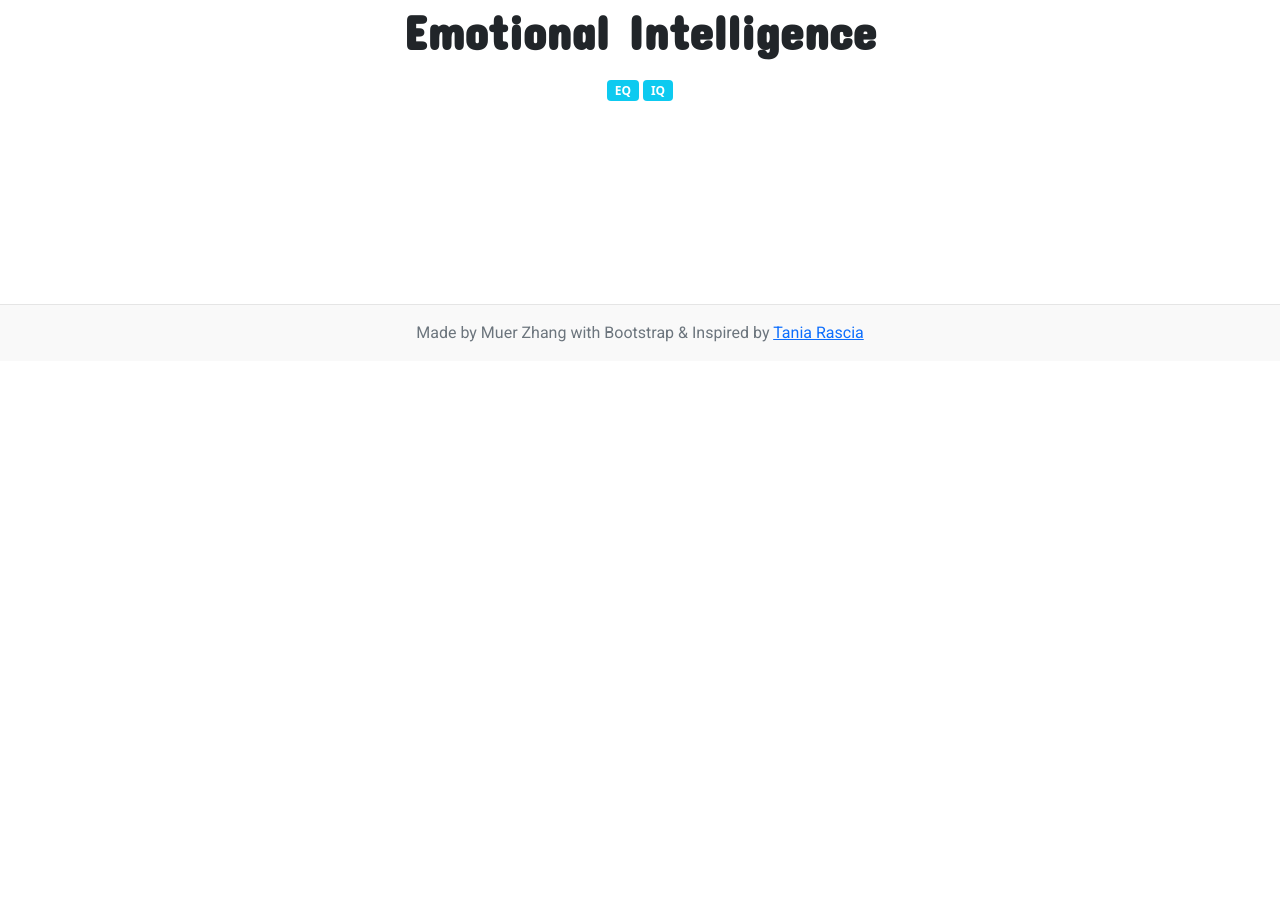
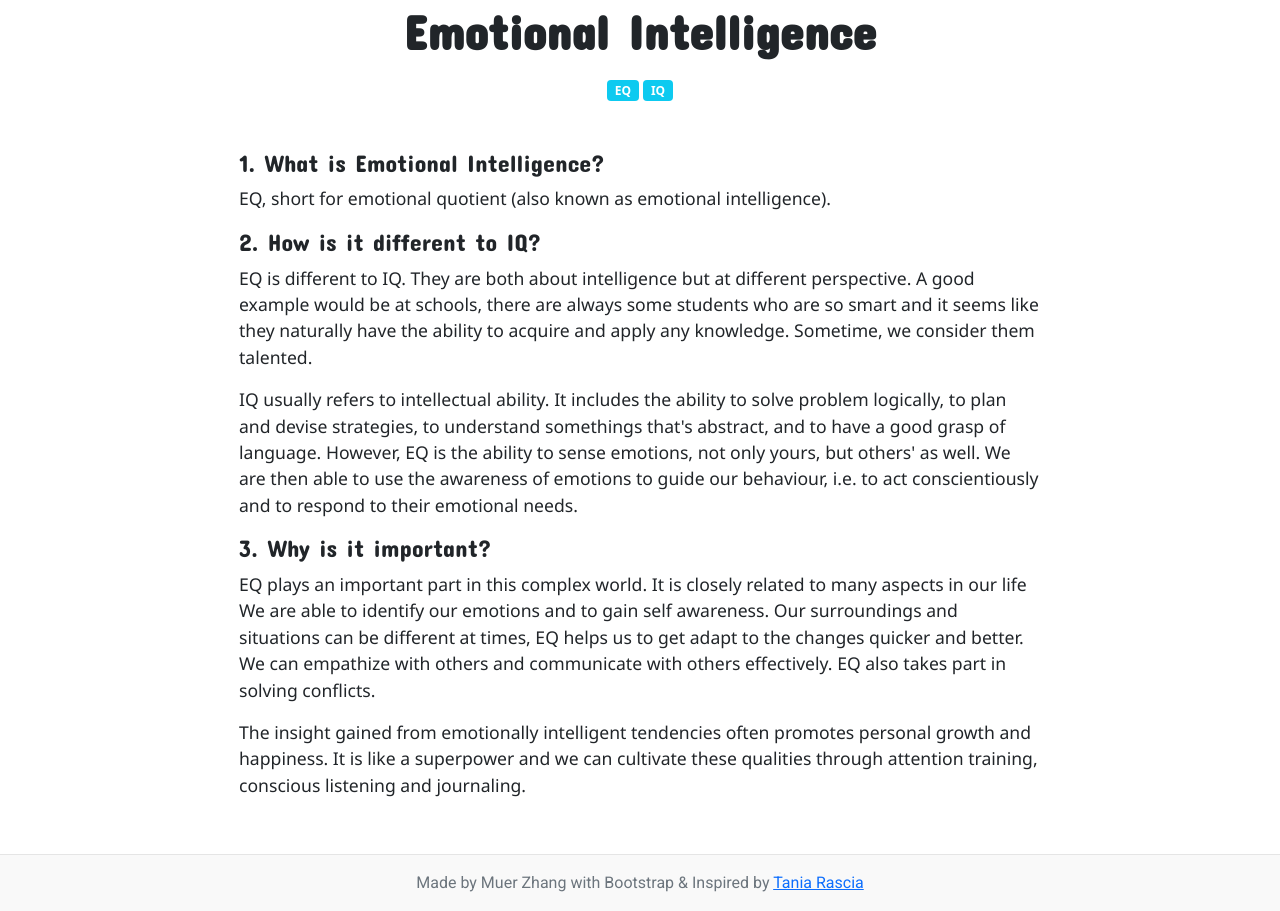
Before and after one commit to muer-zhang/muer-zhang.github.io, a plain HTML site: page blog/emotional-intelligence.html in a window 1280 px wide. Shown: the part 439-1350 px from the top of the page. Before the commit the page ends 800 px from the top, so only its background shows below. Drawn offline with Linux system fonts and the light colour scheme.

Commit message:
Update IQ EQ Blog

```diff
--- a/blog/emotional-intelligence.html
+++ b/blog/emotional-intelligence.html
@@ -205,7 +205,45 @@
         </div>
       </header>
       <article class="article-blog my-5 px-3">
-        <!-- Input blog content here -->
+        <h4>1. What is Emotional Intelligence?</h4>
+        <p>
+          EQ, short for emotional quotient (also known as emotional
+          intelligence).
+        </p>
+
+        <h4>2. How is it different to IQ?</h4>
+        <p>
+          EQ is different to IQ. They are both about intelligence but at
+          different perspective. A good example would be at schools, there are
+          always some students who are so smart and it seems like they naturally
+          have the ability to acquire and apply any knowledge. Sometime, we
+          consider them talented.
+        </p>
+        <p>
+          IQ usually refers to intellectual ability. It includes the ability to
+          solve problem logically, to plan and devise strategies, to understand
+          somethings that's abstract, and to have a good grasp of language.
+          However, EQ is the ability to sense emotions, not only yours, but
+          others' as well. We are then able to use the awareness of emotions to
+          guide our behaviour, i.e. to act conscientiously and to respond to
+          their emotional needs.
+        </p>
+
+        <h4>3. Why is it important?</h4>
+        <p>
+          EQ plays an important part in this complex world. It is closely
+          related to many aspects in our life We are able to identify our
+          emotions and to gain self awareness. Our surroundings and situations
+          can be different at times, EQ helps us to get adapt to the changes
+          quicker and better. We can empathize with others and communicate with
+          others effectively. EQ also takes part in solving conflicts.
+        </p>
+        <p>
+          The insight gained from emotionally intelligent tendencies often
+          promotes personal growth and happiness. It is like a superpower and we
+          can cultivate these qualities through attention training, conscious
+          listening and journaling.
+        </p>
       </article>
     </main>
 
```
